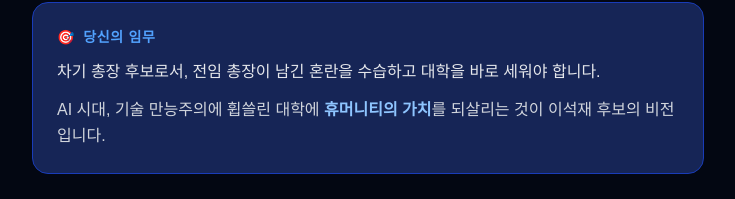
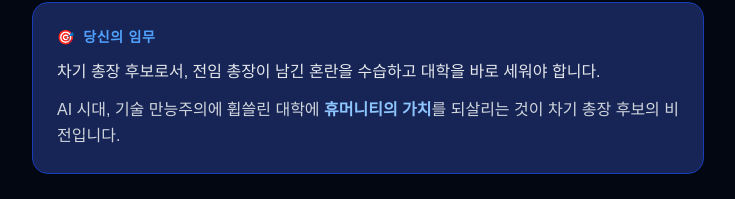
Before and after one commit to joonyale/snu-tycoon, a Next.js app: page / in a window 1280 px wide. Shown: the part 480-679 px from the top of the page, without its empty margins (272-1007 px from the left). Built offline with nearby package versions, Linux system fonts and the light colour scheme.

Commit message:
fix: 인트로 실명 제거

```diff
--- a/src/components/IntroScreen.tsx
+++ b/src/components/IntroScreen.tsx
@@ -46,7 +46,7 @@ export default function IntroScreen({ onStart }: Props) {
           <p className="text-gray-300 leading-relaxed">
             AI 시대, 기술 만능주의에 휩쓸린 대학에
             <span className="text-blue-300 font-semibold"> 휴머니티의 가치</span>를 되살리는 것이
-            이석재 후보의 비전입니다.
+            차기 총장 후보의 비전입니다.
           </p>
         </div>
 
```
